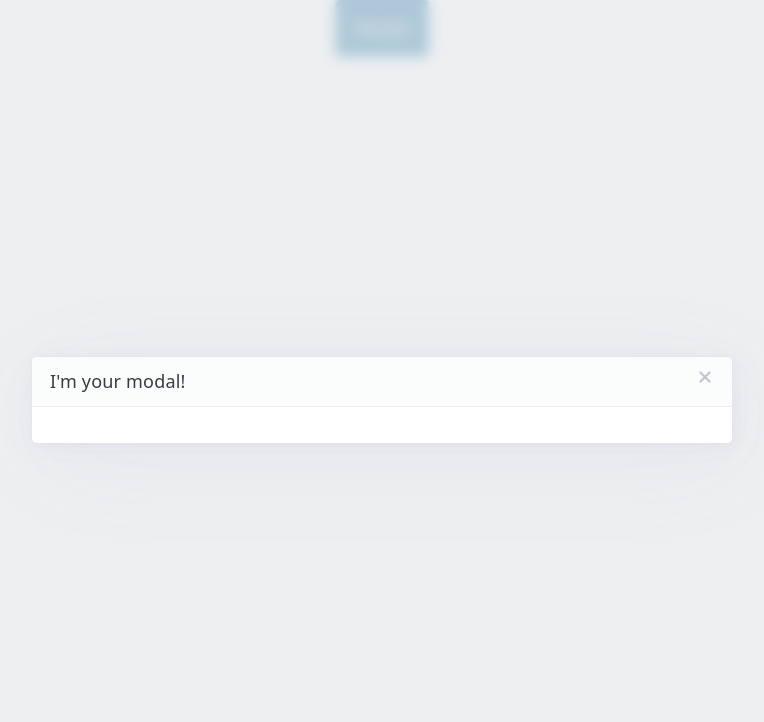
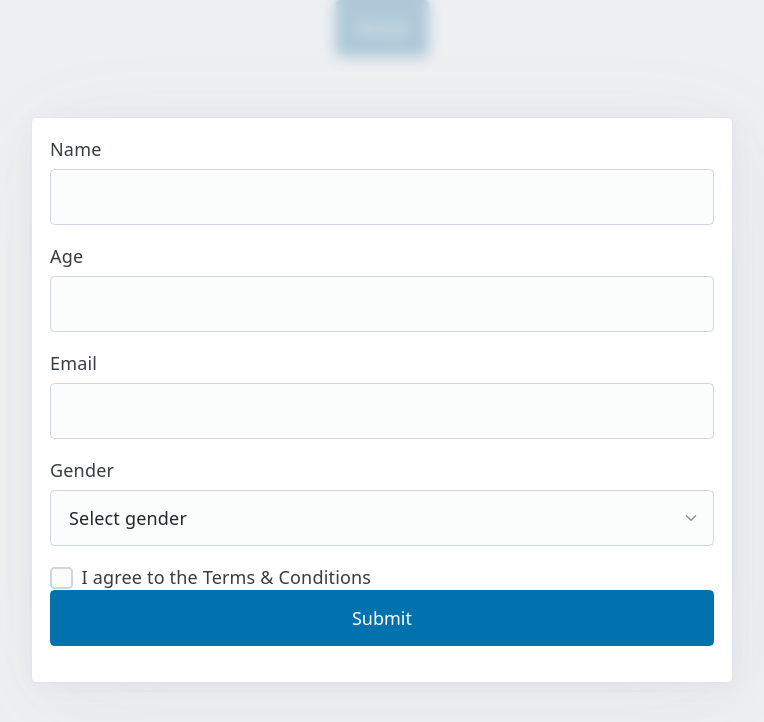
Before and after one commit to stsTom/react-class-components, a React (Vite) app: page / in a window 1280 px wide. Both pictures are taken after a click on the button "Modal". Shown: the top 722 px of the page, without its empty margins (258-1022 px from the left). Built offline with nearby package versions, Linux system fonts and the light colour scheme.

Commit message:
implement forms

```diff
--- a/package.json
+++ b/package.json
@@ -13,7 +13,8 @@
   "dependencies": {
     "@picocss/pico": "^2.1.1",
     "react": "^19.2.6",
-    "react-dom": "^19.2.6"
+    "react-dom": "^19.2.6",
+    "react-hook-form": "^7.78.0"
   },
   "devDependencies": {
     "@eslint/js": "^9.39.4",
--- a/src/App.tsx
+++ b/src/App.tsx
@@ -2,6 +2,7 @@ import { useState } from 'react'
 import './App.css'
 import { Modal } from './components/Modal'
 import { MainPage } from './pages/MainPage'
+import { ReactHookFormComponent } from './features/react_hook_form/ReactHookForm'
 
 function App() {
   const [isModalOpen, setIsModalOpen] = useState(false)
@@ -13,7 +14,9 @@ function App() {
   return (
     <>
       <MainPage openModal={handleModalToggle}/>
-      <Modal isOpen={isModalOpen} closeModal={handleModalToggle}/>
+      <Modal isOpen={isModalOpen} closeModal={handleModalToggle}>
+        <ReactHookFormComponent />
+      </Modal>
     </>
   )
 }
--- a/src/components/Modal.tsx
+++ b/src/components/Modal.tsx
@@ -1,12 +1,13 @@
-import { useEffect, useRef } from 'react';
+import { useEffect, useRef, type PropsWithChildren, type ReactNode } from 'react';
 import { Portal } from './Portal';
 
 interface ModalProps {
   isOpen: boolean;
   closeModal: () => void;
+  children: ReactNode
 }
 
-export function Modal({ isOpen, closeModal }: ModalProps) {
+export function Modal({ isOpen, closeModal, children }: ModalProps) {
   const modalRef = useRef<HTMLDialogElement>(null);
 
   useEffect(() => {
@@ -29,10 +30,7 @@ export function Modal({ isOpen, closeModal }: ModalProps) {
       {isOpen && (
         <dialog ref={modalRef} onClick={handleClick} open>
           <article>
-            <header>
-              I'm your modal!
-              <button rel="prev" onClick={closeModal} />
-            </header>
+            {children}
           </article>
         </dialog>
       )}
--- /dev/null
+++ b/src/features/react_hook_form/ReactHookForm.tsx
@@ -0,0 +1,52 @@
+import { useForm, type SubmitHandler } from 'react-hook-form'
+
+interface FormData {
+  name: string
+  age: string
+  email: string
+  gender: string
+  terms: boolean
+}
+
+export function ReactHookFormComponent() {
+  const { register, handleSubmit } = useForm<FormData>()
+
+  const onSubmit: SubmitHandler<FormData> = (data) => {
+    console.log('React Hook Form Data:', data)
+  }
+
+  return (
+    <form onSubmit={handleSubmit(onSubmit)}>
+      <div>
+        <label htmlFor="rhf-name">Name</label>
+        <input id="rhf-name" type="text" {...register('name', { required: true })} />
+      </div>
+
+      <div>
+        <label htmlFor="rhf-age">Age</label>
+        <input id="rhf-age" type="number" {...register('age', { required: true })} />
+      </div>
+
+      <div>
+        <label htmlFor="rhf-email">Email</label>
+        <input id="rhf-email" type="email" {...register('email', { required: true })} />
+      </div>
+
+      <div>
+        <label htmlFor="rhf-gender">Gender</label>
+        <select id="rhf-gender" {...register('gender', { required: true })}>
+          <option value="">Select gender</option>
+          <option value="male">Male</option>
+          <option value="female">Female</option>
+        </select>
+      </div>
+
+      <div>
+        <input id="rhf-terms" type="checkbox" {...register('terms', { required: true })} />
+        <label htmlFor="rhf-terms">I agree to the Terms & Conditions</label>
+      </div>
+
+      <button type="submit">Submit</button>
+    </form>
+  )
+}
```
Also changed, not shown: src/features/uncontrolled_forms/UncontrolledForm.tsx (added, +66 -0 lines), 1 other file (tests, documents, lock files or other folders).
